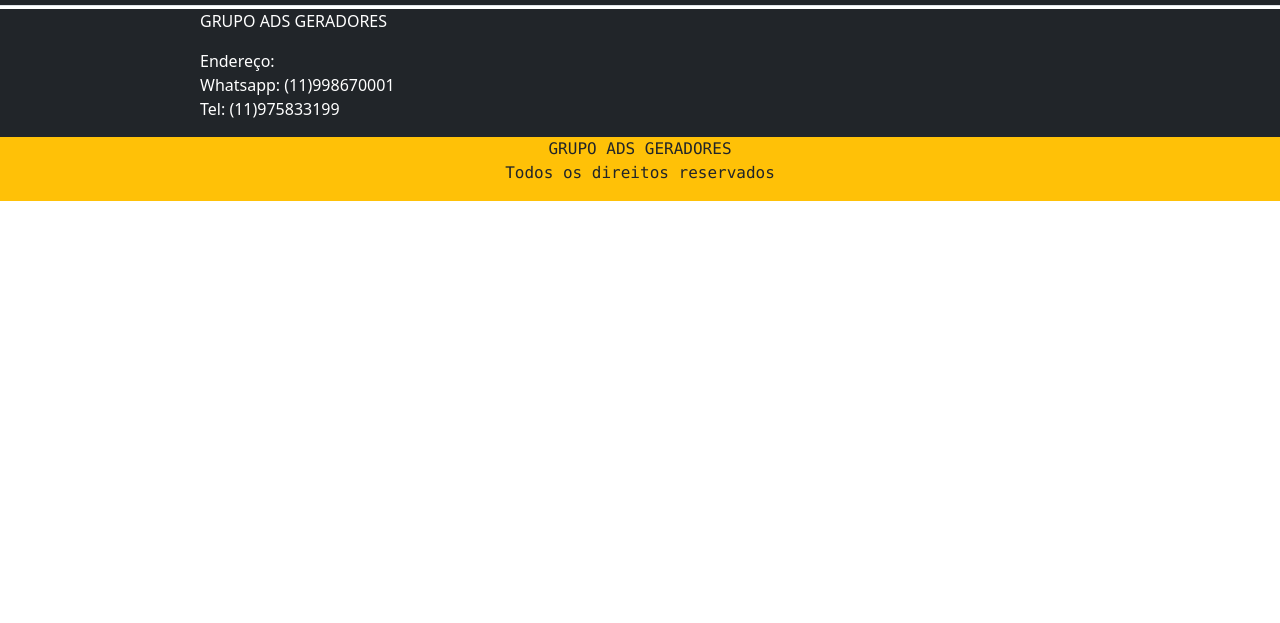
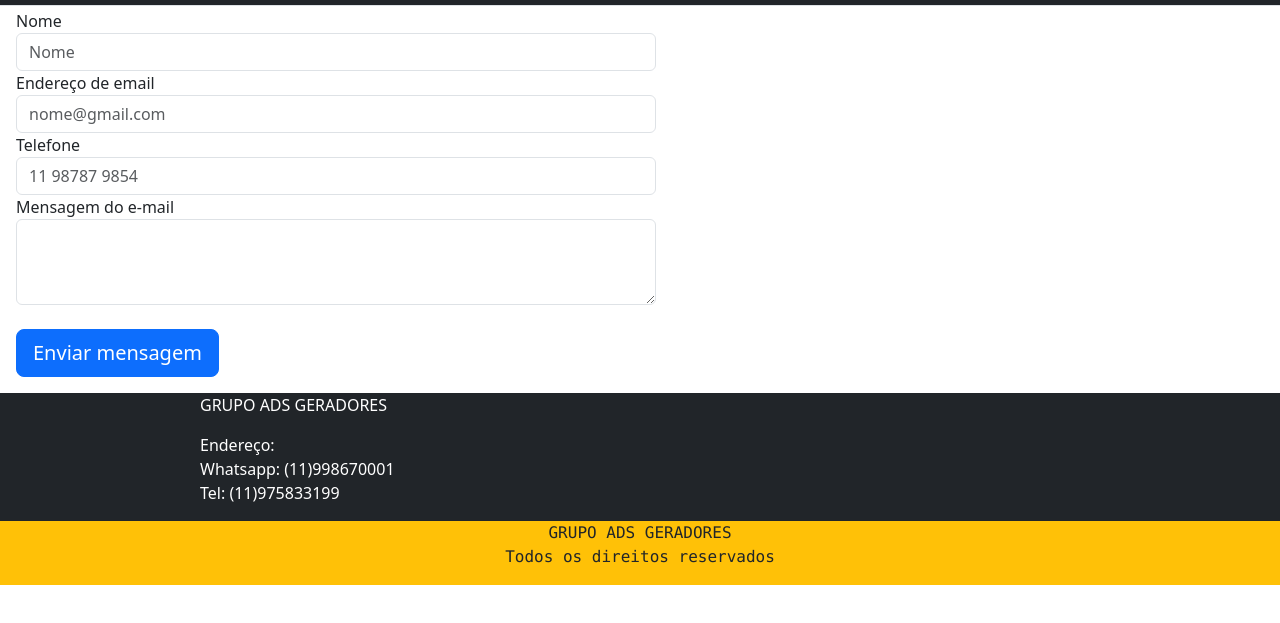
Before and after one commit to Pedro-Calasans/ADS-geradores, a website: page contato.html in a window 1280 px wide. Shown: the part 111-734 px from the top of the page. Drawn offline with nearby package versions, Linux system fonts and the light colour scheme.

Commit message:
ajustando a parte de contato

```diff
--- a/contato.html
+++ b/contato.html
@@ -56,6 +56,31 @@
       </nav>
     </header>
 
+    <div class="d-flex">
+        <div  class="ms-3 w-50">
+            <form>
+                <div class="form-group">
+                  <label for="exampleFormControlInput1">Nome</label>
+                  <input type="text" class="form-control" id="exampleFormControlInput1" placeholder="Nome">
+                </div>
+                <div class="form-group">
+                    <label for="exampleFormControlInput1">Endereço de email</label>
+                    <input type="email" class="form-control" id="exampleFormControlInput1" placeholder="nome@gmail.com">
+                  </div>
+                  <div class="form-group">
+                    <label for="exampleFormControlInput1">Telefone</label>
+                    <input type="text" class="form-control" id="exampleFormControlInput1" placeholder="11 98787 9854">
+                  </div>
+                <div class="form-group">
+                  <label for="exampleFormControlTextarea1">Mensagem do e-mail</label>
+                  <textarea class="form-control" id="exampleFormControlTextarea1" rows="3"></textarea>
+                </div>
+                <button class="btn btn-primary mb-3 mt-4 btn-lg" type="submit">Enviar mensagem</button>
+              </form>
+        </div>
+      </div>
+
+
 
     <footer>
       <div class="d-flex bg-dark  text-white">
```
Also changed, not shown: INDEX.HTML (+1 -1 lines).
